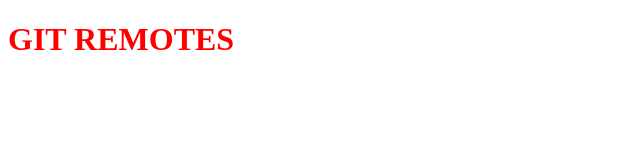
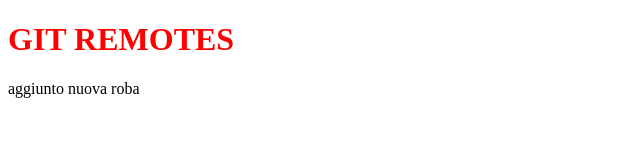
Before and after one commit to Daxe9/lasagna-vegana, a plain HTML site: page index.html in a window 1280 px wide. Shown: the whole page, without its empty margins (0-640 px from the left). Drawn offline with Linux system fonts and the light colour scheme.

Commit message:
added new things

```diff
--- a/index.html
+++ b/index.html
@@ -9,5 +9,6 @@
 </head>
 <body>
     <h1>GIT REMOTES</h1>
+    <p>aggiunto nuova roba</p>
 </body>
 </html>
```
